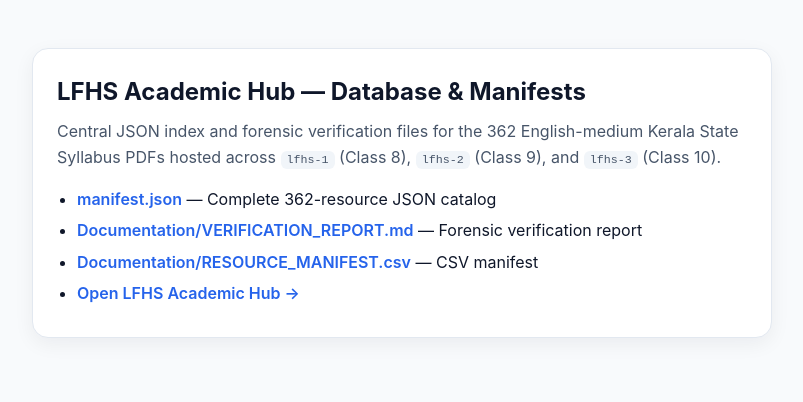
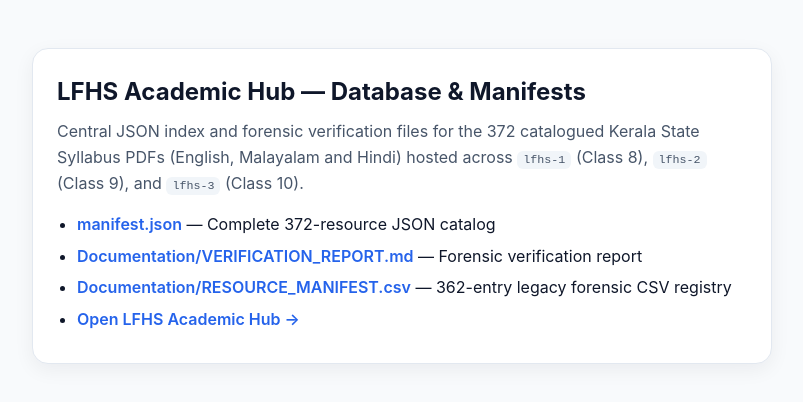
Before and after one commit to Zephyie/lfhs-4, a plain HTML site: page index.html in a window 1280 px wide. Shown: the whole page, without its empty margins (238-1041 px from the left). Drawn offline with Linux system fonts and the light colour scheme.

Commit message:
Update catalog landing page count and LFHS site link

```diff
--- a/index.html
+++ b/index.html
@@ -19,12 +19,12 @@
 <body>
   <div class="card">
     <h1>LFHS Academic Hub — Database &amp; Manifests</h1>
-    <p>Central JSON index and forensic verification files for the 362 English-medium Kerala State Syllabus PDFs hosted across <code>lfhs-1</code> (Class 8), <code>lfhs-2</code> (Class 9), and <code>lfhs-3</code> (Class 10).</p>
+    <p>Central JSON index and forensic verification files for the 372 catalogued Kerala State Syllabus PDFs (English, Malayalam and Hindi) hosted across <code>lfhs-1</code> (Class 8), <code>lfhs-2</code> (Class 9), and <code>lfhs-3</code> (Class 10).</p>
     <ul>
-      <li><a href="./manifest.json">manifest.json</a> — Complete 362-resource JSON catalog</li>
+      <li><a href="./manifest.json">manifest.json</a> — Complete 372-resource JSON catalog</li>
       <li><a href="./Documentation/VERIFICATION_REPORT.md">Documentation/VERIFICATION_REPORT.md</a> — Forensic verification report</li>
-      <li><a href="./Documentation/RESOURCE_MANIFEST.csv">Documentation/RESOURCE_MANIFEST.csv</a> — CSV manifest</li>
-      <li><a href="https://lfhs-hub.vercel.app/">Open LFHS Academic Hub &rarr;</a></li>
+      <li><a href="./Documentation/RESOURCE_MANIFEST.csv">Documentation/RESOURCE_MANIFEST.csv</a> — 362-entry legacy forensic CSV registry</li>
+      <li><a href="https://lfhs-site.vercel.app/">Open LFHS Academic Hub &rarr;</a></li>
     </ul>
   </div>
 </body>
```
